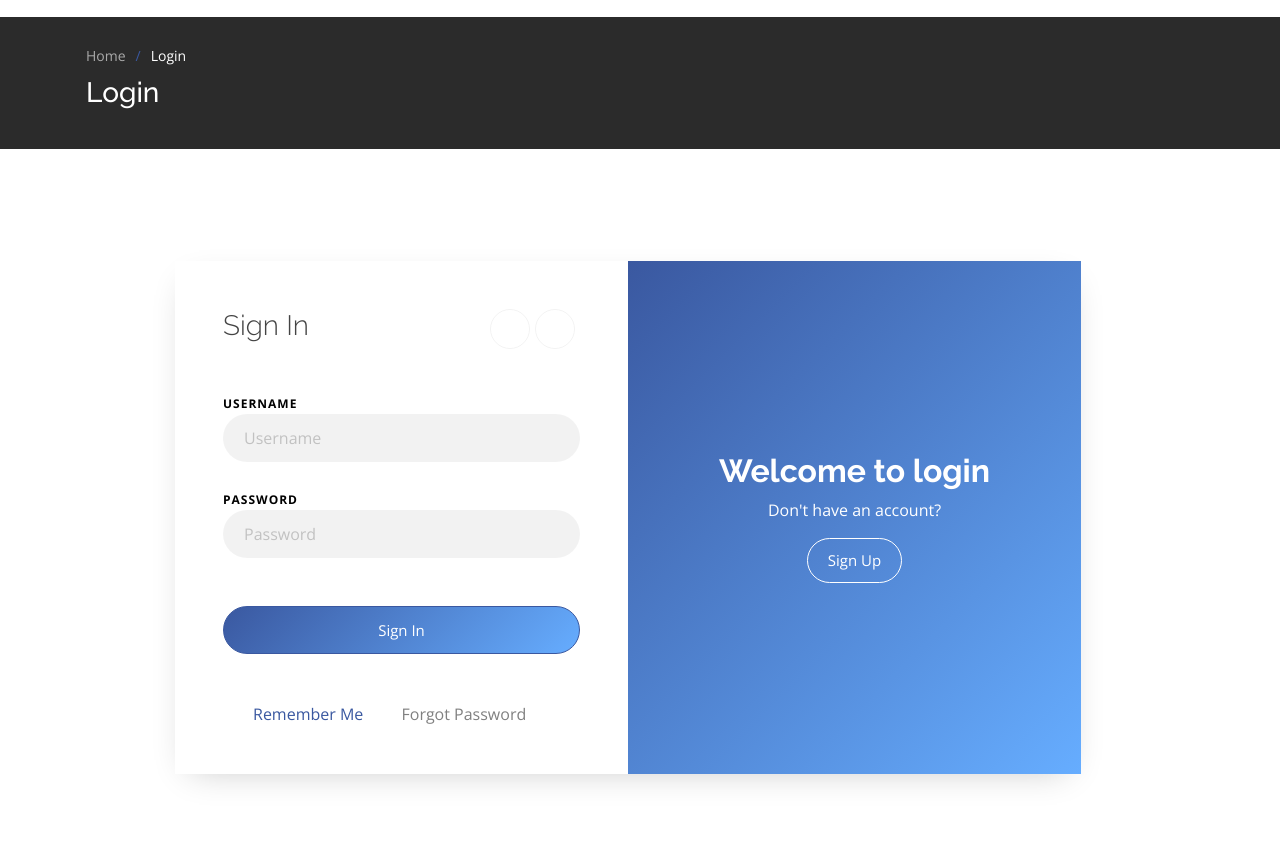
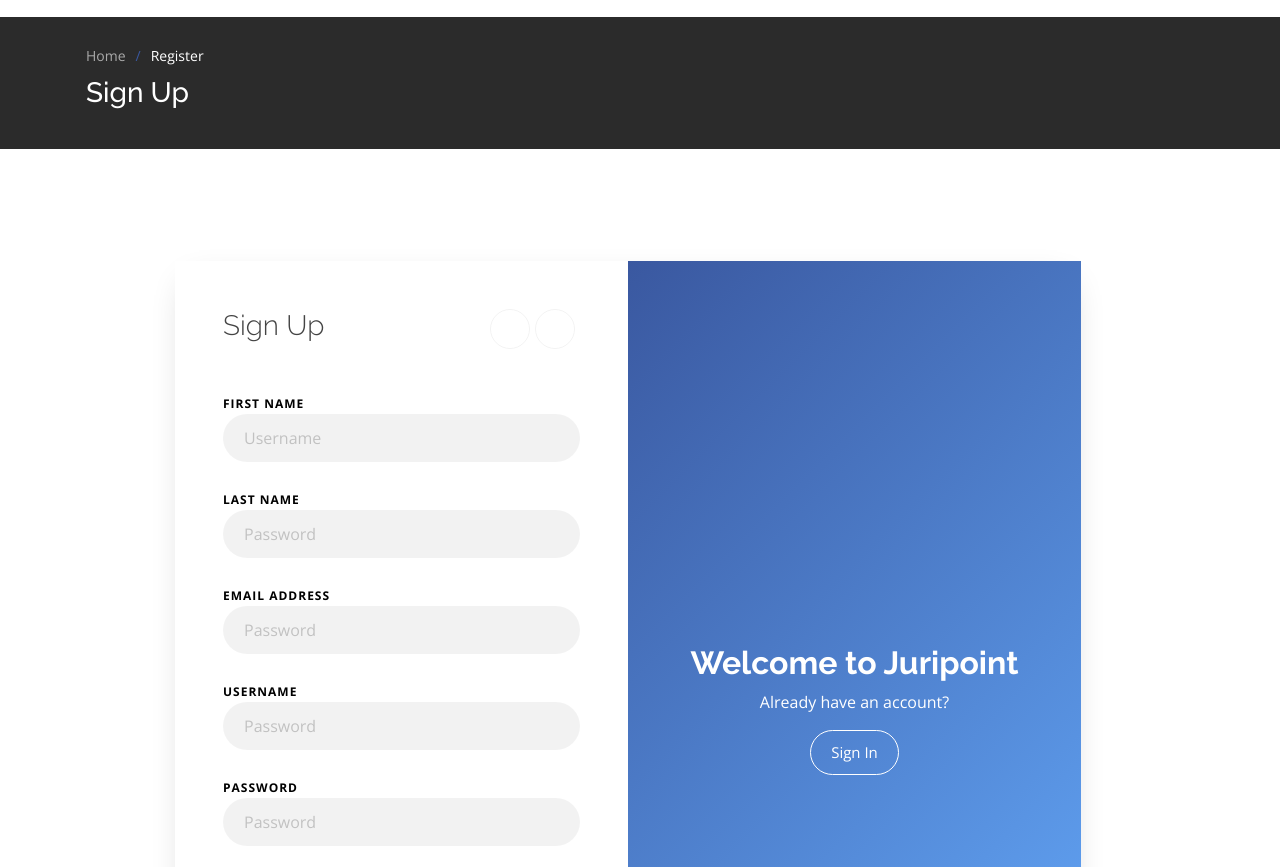
Before and after one commit to Tobitheprof/juripoint-frontend, a plain HTML site: page register.html in a window 1280 px wide. Shown: the part 68-935 px from the top of the page. Drawn offline with nearby package versions, Linux system fonts and the light colour scheme; a script that the page names is missing; some icons are missing.

Commit message:
Updated info on auth pages

```diff
--- a/register.html
+++ b/register.html
@@ -54,9 +54,9 @@
 
         <ol>
           <li><a href="index.html">Home</a></li>
-          <li>Login</li>
+          <li>Register</li>
         </ol>
-        <h2>Login</h2>
+        <h2>Sign Up</h2>
 
       </div>
     </section><!-- End Breadcrumbs -->
@@ -68,15 +68,15 @@
 					<div class="wrap d-md-flex">
 						<div class="text-wrap p-4 p-lg-5 text-center d-flex align-items-center order-md-last">
 							<div class="text w-100">
-								<h2>Welcome to login</h2>
-								<p>Don't have an account?</p>
-								<a href="#" class="btn btn-white btn-outline-white">Sign Up</a>
+								<h2>Welcome to Juripoint</h2>
+								<p>Already have an account?</p>
+								<a href="#" class="btn btn-white btn-outline-white">Sign In</a>
 							</div>
 			            </div>
 					<div class="login-wrap p-4 p-lg-5">
 			      	    <div class="d-flex">
 			      		    <div class="w-100">
-			      			    <h3 class="mb-4">Sign In</h3>
+			      			    <h3 class="mb-4">Sign Up</h3>
 			      		    </div>
                             <div class="w-100">
                                 <p class="social-media d-flex justify-content-end">
@@ -87,17 +87,37 @@
 			      	    </div>
                         <form action="#" class="signin-form">
                             <div class="form-group mb-3 mt-4">
-                                <label class="label" for="name">Username</label>
-                                <input type="text" class="form-control" placeholder="Username" required>
+                              <label class="label" for="name">First Name</label>
+                              <input type="text" class="form-control" placeholder="Username" required>
                             </div>
 
                             <div class="form-group mb-3 mt-4">
-                                <label class="label" for="password">Password</label>
-                            <input type="password" class="form-control" placeholder="Password" required>
+                              <label class="label" for="password">Last Name</label>
+                              <input type="password" class="form-control" placeholder="Password" required>
+                            </div>
+
+                            <div class="form-group mb-3 mt-4">
+                              <label class="label" for="password">Email Address</label>
+                              <input type="password" class="form-control" placeholder="Password" required>
+                            </div>
+
+                            <div class="form-group mb-3 mt-4">
+                              <label class="label" for="password">Username</label>
+                              <input type="password" class="form-control" placeholder="Password" required>
+                            </div>
+
+                            <div class="form-group mb-3 mt-4">
+                              <label class="label" for="password">Password</label>
+                              <input type="password" class="form-control" placeholder="Password" required>
+                            </div>
+
+                            <div class="form-group mb-3 mt-4">
+                              <label class="label" for="password">Confirm Password</label>
+                              <input type="password" class="form-control" placeholder="Password" required>
                             </div>
 
                             <div class="form-group mb-5 mt-5">
-                                <button type="submit" class="form-control btn btn-primary submit px-3">Sign In</button>
+                                <button type="submit" class="form-control btn btn-primary submit px-3">Sign Up</button>
                             </div>
 
                             <div class="form-group d-md-flex">
```
